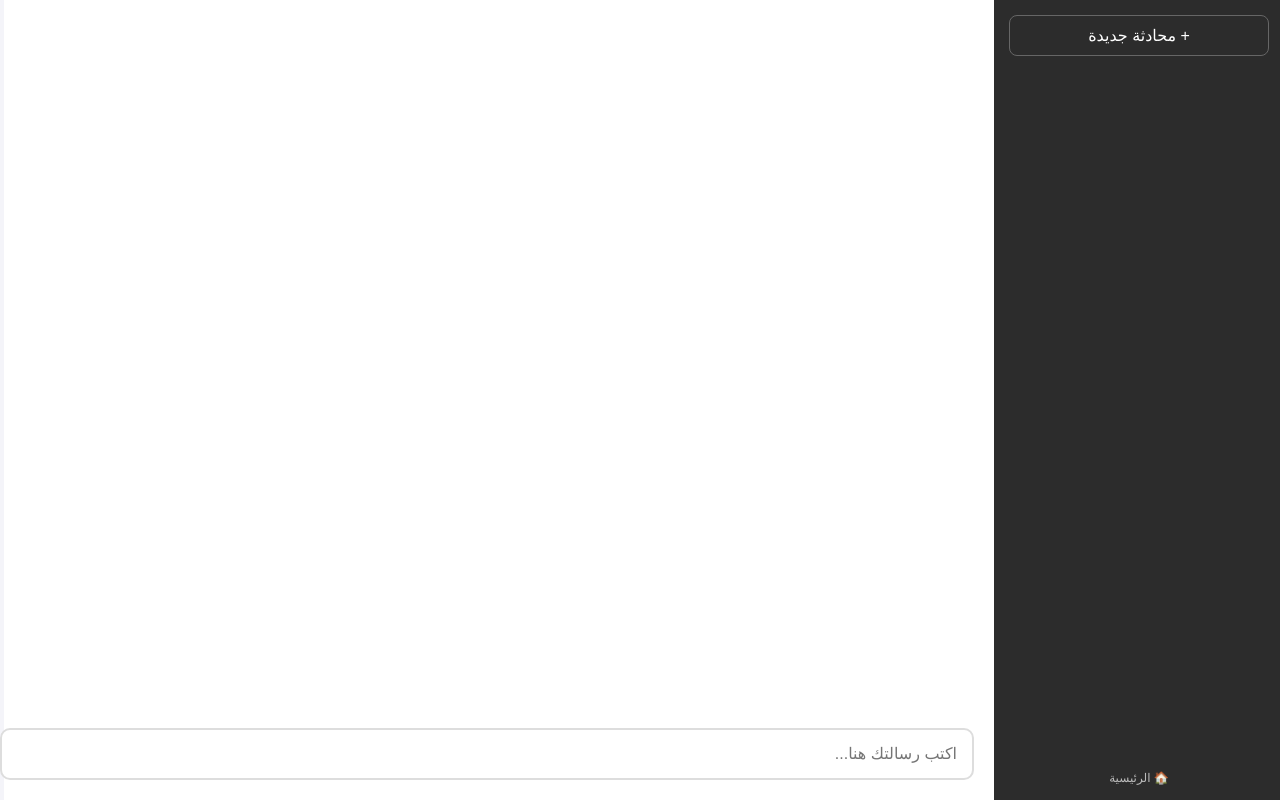
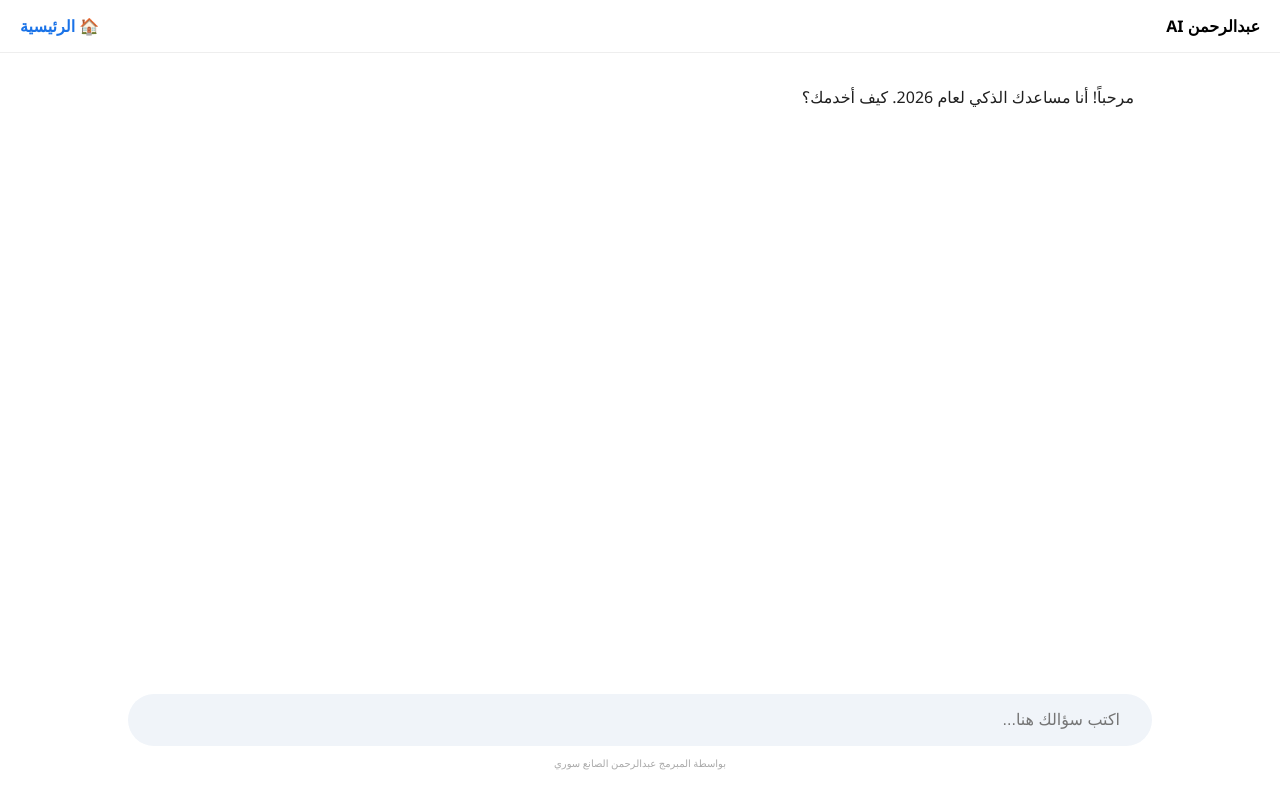
Before and after one commit to abdulrahmanalchoum3-ship-it/abdulrahmanalchoum3-ship-it, a Flask app: page /chat_page in a window 1280 px wide. Run offline with Flask 3, Linux system fonts and the light colour scheme.

Commit message:
Update chat.html

```diff
--- a/templates/chat.html
+++ b/templates/chat.html
@@ -1,54 +1,47 @@
 <!DOCTYPE html>
 <html lang="ar" dir="rtl">
 <head>
-    <meta charset="UTF-8"><title>الدردشة | عبدالرحمن AI</title>
+    <meta charset="UTF-8">
+    <meta name="viewport" content="width=device-width, initial-scale=1.0">
+    <title>Chat | عبدالرحمن الصانع سوري</title>
     <style>
-        body { font-family: sans-serif; background: #f4f4f9; color: #333; margin: 0; display: flex; height: 100vh; }
-        .sidebar { width: 260px; background: #2c2c2c; color: white; padding: 15px; display: flex; flex-direction: column; }
-        .new-btn { border: 1px solid #666; padding: 10px; border-radius: 8px; cursor: pointer; text-align: center; margin-bottom: 20px; }
-        .history { flex: 1; overflow-y: auto; }
-        .chat-item { padding: 10px; background: #3d3d3d; border-radius: 5px; margin-bottom: 5px; cursor: pointer; font-size: 13px; }
-        .main { flex: 1; display: flex; flex-direction: column; background: #ffffff; }
-        #chat-window { flex: 1; overflow-y: auto; padding: 20px; display: flex; flex-direction: column; gap: 20px; }
-        .msg { max-width: 80%; padding: 15px; border-radius: 15px; font-size: 16px; color: #000; box-shadow: 0 2px 5px rgba(0,0,0,0.1); }
-        .u { align-self: flex-end; background: #e3efff; }
-        .b { align-self: flex-start; background: #ffffff; border: 1px solid #eee; }
-        input { width: 95%; padding: 15px; margin: 20px; border: 2px solid #ddd; border-radius: 10px; outline: none; font-size: 16px; }
+        body { font-family: 'Segoe UI', sans-serif; background: #fff; margin: 0; display: flex; height: 100vh; flex-direction: column; }
+        .header { padding: 15px 20px; border-bottom: 1px solid #eee; display: flex; justify-content: space-between; align-items: center; }
+        #chat-window { flex: 1; overflow-y: auto; padding: 20px 10%; display: flex; flex-direction: column; gap: 20px; }
+        .msg { max-width: 85%; padding: 12px 18px; border-radius: 20px; font-size: 16px; line-height: 1.6; }
+        .u { align-self: flex-end; background: #e9eef6; color: #1f1f1f; }
+        .b { align-self: flex-start; background: transparent; color: #1f1f1f; }
+        .input-area { padding: 20px 10%; }
+        .input-box { background: #f0f4f9; border-radius: 30px; padding: 5px 20px; display: flex; align-items: center; }
+        input { flex: 1; border: none; background: transparent; padding: 12px; outline: none; font-size: 16px; }
+        .back-btn { text-decoration: none; color: #1a73e8; font-weight: bold; }
     </style>
 </head>
 <body>
-<div class="sidebar">
-    <div class="new-btn" onclick="startNew()">+ محادثة جديدة</div>
-    <div class="history" id="h-list"></div>
-    <a href="/" style="color:#bbb; text-decoration:none; text-align:center; font-size:12px;">🏠 الرئيسية</a>
+<div class="header">
+    <span style="font-weight:bold;">عبدالرحمن AI</span>
+    <a href="/" class="back-btn">🏠 الرئيسية</a>
 </div>
-<div class="main">
-    <div id="chat-window"></div>
-    <input type="text" id="inp" placeholder="اكتب رسالتك هنا..." onkeypress="if(event.key==='Enter') send()">
+<div id="chat-window">
+    <div class="msg b">مرحباً! أنا مساعدك الذكي لعام 2026. كيف أخدمك؟</div>
+</div>
+<div class="input-area">
+    <div class="input-box">
+        <input type="text" id="inp" placeholder="اكتب سؤالك هنا..." onkeypress="if(event.key==='Enter') send()">
+    </div>
+    <p style="text-align:center; font-size:10px; color:#aaa; margin-top:10px;">بواسطة المبرمج عبدالرحمن الصانع سوري</p>
 </div>
 <script>
-    let chats = JSON.parse(localStorage.getItem('chats_db')) || {}; let curId = null;
-    window.onload = renderHist;
-    function renderHist() {
-        const h = document.getElementById('h-list'); h.innerHTML = "";
-        Object.keys(chats).reverse().forEach(id => {
-            const div = document.createElement('div'); div.className = "chat-item"; div.innerText = chats[id].title;
-            div.onclick = () => loadChat(id); h.appendChild(div);
-        });
-    }
-    function startNew() { curId = Date.now().toString(); chats[curId] = { title: "محادثة جديدة", html: "" }; document.getElementById('chat-window').innerHTML = ""; }
     async function send() {
         const inp = document.getElementById('inp'); if(!inp.value.trim()) return;
-        if(!curId) startNew(); const txt = inp.value; inp.value = "";
-        if(chats[curId].title === "محادثة جديدة") { chats[curId].title = txt.substring(0, 25); renderHist(); }
+        const txt = inp.value; inp.value = "";
         add(txt, 'u'); const b = add("...", 'b');
         const res = await fetch(`/stream?user_input=${encodeURIComponent(txt)}`);
-        const read = res.body.getReader(); b.innerText = "";
+        const reader = res.body.getReader(); b.innerText = "";
         while(true) {
-            const {done, value} = await read.read(); if(done) break;
+            const {done, value} = await reader.read(); if(done) break;
             b.innerText += new TextDecoder().decode(value);
-            chats[curId].html = document.getElementById('chat-window').innerHTML;
-            localStorage.setItem('chats_db', JSON.stringify(chats));
+            document.getElementById('chat-window').scrollTop = document.getElementById('chat-window').scrollHeight;
         }
     }
     function add(t, c) {
@@ -57,7 +50,6 @@
         document.getElementById('chat-window').scrollTop = document.getElementById('chat-window').scrollHeight;
         return d;
     }
-    function loadChat(id) { curId = id; document.getElementById('chat-window').innerHTML = chats[id].html; }
 </script>
 </body>
 </html>
```
